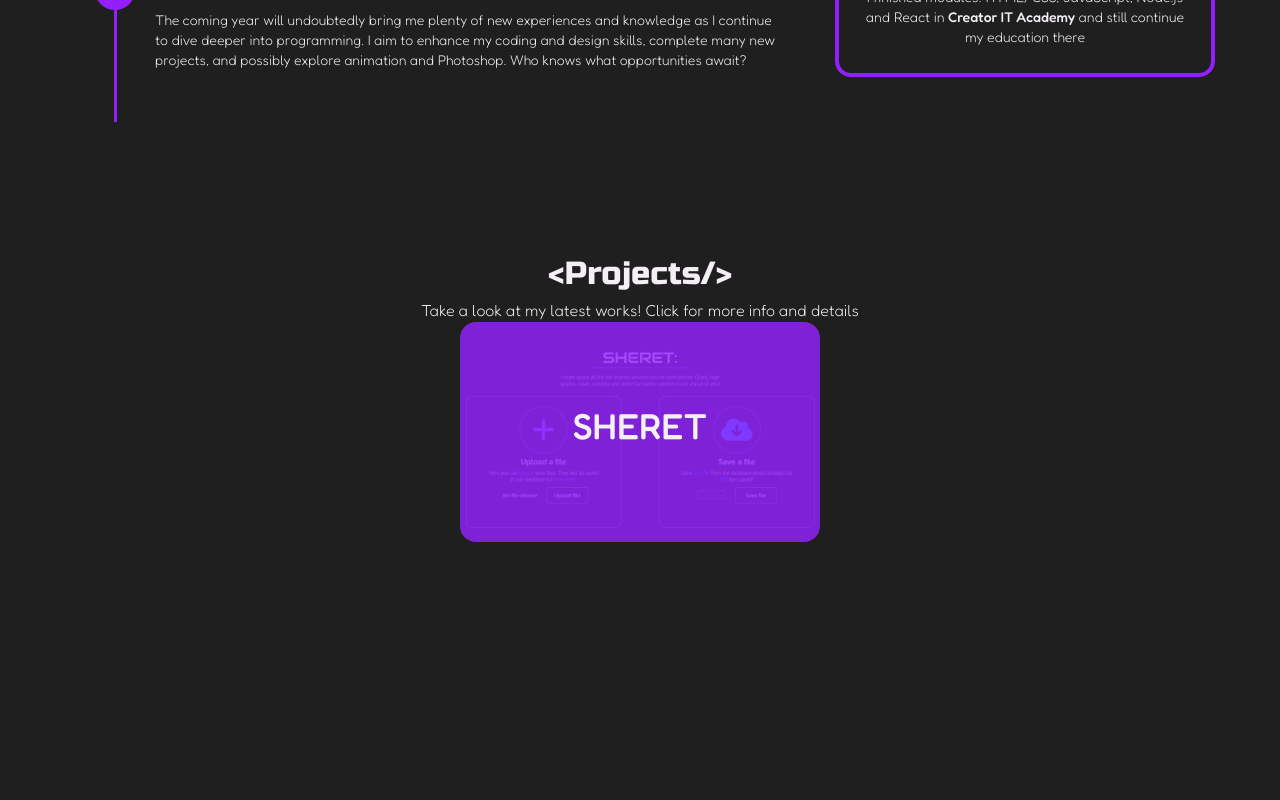
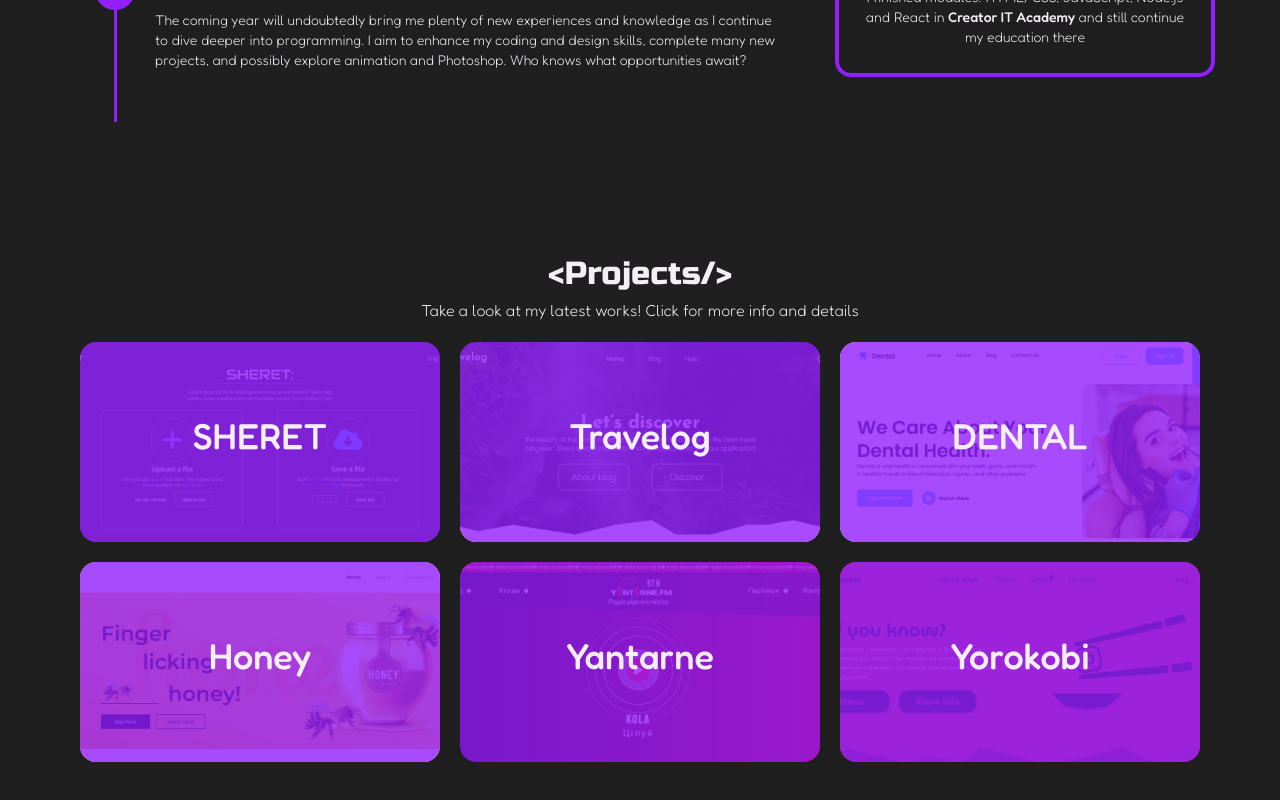
Before and after one commit to ZubalYana/Portfolio, a React (Vite) app: page /about in a window 1280 px wide. Shown: the part 2170-2970 px from the top of the page. Built offline with nearby package versions, Linux system fonts and the light colour scheme; a web font is replaced by a local one.

Commit message:
map and display all the projects, polish the animation and correct their positions

```diff
--- a/src/components/AboutMe/AboutMe.jsx
+++ b/src/components/AboutMe/AboutMe.jsx
@@ -12,13 +12,7 @@ import SoftSkills from '../SoftSkills/SoftSkills';
 import LanguagesSkills from '../LanguagesSkills/LanguagesSkills';
 import ExperienceRoadmap from '../ExperienceRoadmap/ExperienceRoadmap';
 import EducationCards from '../EducationCards';
-import sheret from '/projectsImgs/sheret.png';
-import travelog from '/projectsImgs/travelog.png';
-import dental from '/projectsImgs/dental.png';
-import honey from '/projectsImgs/honey.png';
-import yantarne from '/projectsImgs/yantarne.png';
-import yorokobi from '/projectsImgs/yorokobi.png';
-import ProjectCard from '../ProjectCard';
+import ProjectsCards from '../ProjectsCards';
 export default function AboutMe() {
 
   return (
@@ -71,9 +65,7 @@ export default function AboutMe() {
       <section className='w-full h-[100vh] px-10 py-5 flex flex-col items-center'>
          <h3 className="sectionTitle">{'<Projects/>'}</h3>
          <h3 className="sectionSubtitle text-base font-light text-customWhite">{'Take a look at my latest works! Click for more info and details'}</h3>
-         <div className="projectsCon">
-         <ProjectCard />
-         </div>
+         <ProjectsCards />
       </section>
     </div>
   );
--- a/src/components/ProjectCard.jsx
+++ /dev/null
@@ -1,18 +0,0 @@
-import React from 'react';
-import sheret from '/projectsImgs/sheret.png';
-
-export default function ProjectCard() {
-  return (
-    <div className="projectCard w-[360px] h-[220px] rounded-2xl relative group cursor-pointer">
-      <img
-        src={sheret}
-        alt="project img"
-        className="projectImg w-full h-full object-cover object-center absolute z-0 rounded-2xl"
-      />
-      <div className="projectImgOverlay w-full h-full bg-cardsOverlay absolute z-10 flex flex-col justify-center items-center rounded-2xl p-7">
-        <div className="projectCard_title font-medium text-4xl text-customWhite text-center">SHERET</div>
-        <div className="projectCard_subtitle max-h-0 opacity-0 overflow-hidden group-hover:max-h-[100px] group-hover:opacity-100 transition-all duration-700 font-light text-sm text-customWhite text-center mt-3">Online file-sharing platform designed to make managing your files effortless and hassle-free—no need for physical storage devices.</div>
-      </div>
-    </div>
-  );
-}
--- /dev/null
+++ b/src/components/ProjectsCards.jsx
@@ -0,0 +1,58 @@
+import React from 'react'
+import sheret from '/projectsImgs/sheret.png';
+import travelog from '/projectsImgs/travelog.png';
+import dental from '/projectsImgs/dental.png';
+import honey from '/projectsImgs/honey.png';
+import yantarne from '/projectsImgs/yantarne.png';
+import yorokobi from '/projectsImgs/yorokobi.png';
+export default function ProjectsCards() {
+  let projects = [
+    {
+      name: 'SHERET',
+      description: 'Online file-sharing platform designed to make managing your files effortless and hassle-free—no need for physical storage devices.',
+      img: sheret
+    },
+    {
+        name: 'Travelog',
+        description: 'A vibrant travel blog that lets you share your adventures and inspire others! Discover new destinations, get travel tips, connect with fellow travelers, and enjoy the community.',
+        img: travelog
+    },
+    {
+        name: 'DENTAL',
+        description: 'This webpage is for a dental clinic and offers a range of functions with a user-friendly experience. It was my first major React project.',
+        img: dental
+    },
+    {
+        name: 'Honey',
+        description: 'A static web page I created to learn and practice the Tailwind CSS framework. Through this project, I gained valuable experience, and the page looks great!',
+        img: honey
+    },
+    {
+        name: 'Yantarne',
+        description: 'A team project I participated in, where I was responsible for the first screen and sound functionality. During this project, we learned how to use APIs in React.',
+        img: yantarne
+    },
+    {
+        name: 'Yorokobi',
+        description: 'This project was born out of my imagination and love for Japanese culture and cuisine. I had a lot of fun experimenting with animations!',
+        img: yorokobi
+    },
+  ]
+  return (
+    <div className='projectsContainer flex flex-wrap justify-between w-[1120px] mt-5'>
+      {projects.map((project, index) => (
+            <div className="projectCard w-[360px] h-[200px] rounded-2xl relative group cursor-pointer mb-5" key={index}>
+            <img
+              src={project.img}
+              alt="project img"
+              className="projectImg w-full h-full object-cover object-center absolute z-0 rounded-2xl"
+            />
+            <div className="projectImgOverlay w-full h-full bg-cardsOverlay absolute z-10 flex flex-col justify-center items-center rounded-2xl p-7">
+              <div className="projectCard_title font-medium text-4xl text-customWhite text-center">{project.name}</div>
+              <div className="projectCard_subtitle max-h-0 opacity-0 overflow-hidden group-hover:max-h-[100px] group-hover:opacity-100 transition-all duration-700 font-light text-sm text-customWhite text-center mt-3">{project.description}</div>
+            </div>
+          </div>
+      ))}
+    </div>
+  )
+}
```
